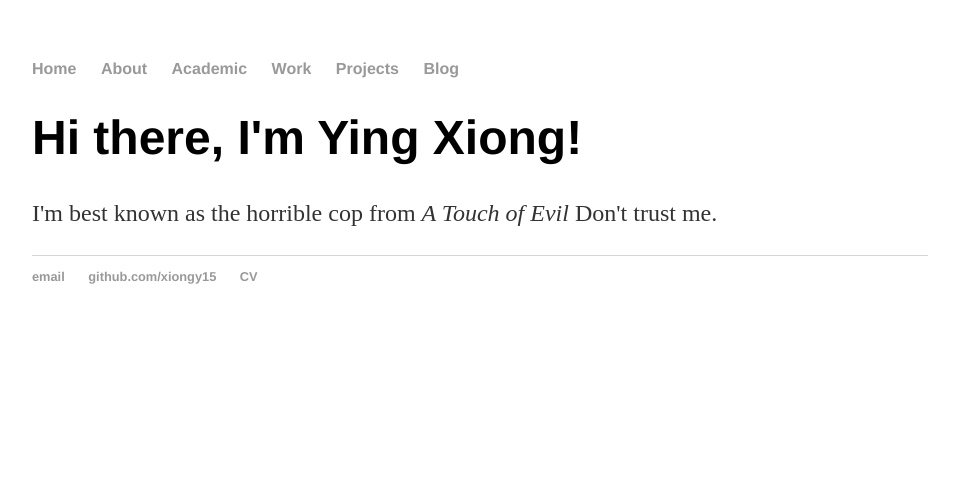
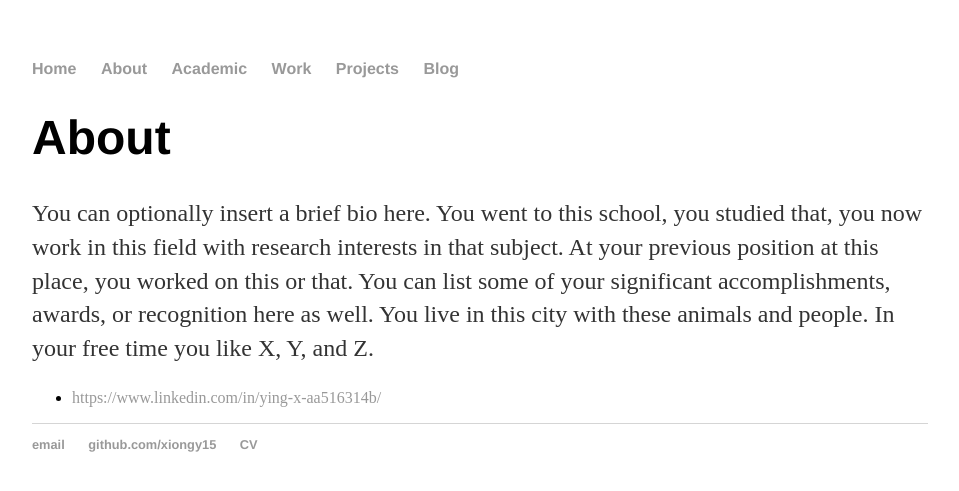
Before and after one commit to xiongy15/xiongy15.github.io, a Jekyll site: the page built from about/index.html, in a window 1280 px wide. Shown: the top 491 px of the page, without its empty margins (160-1119 px from the left). Built offline with Jekyll 4.4.1, drawn with Linux system fonts in a browser that asks for light colours.

Commit message:
Update index.html

```diff
--- a/about/index.html
+++ b/about/index.html
@@ -2,7 +2,11 @@
 layout: default
 title: Ying Xiong, About
 ---
-<div class="blurb">
-	<h1>Hi there, I'm Ying Xiong!</h1>
-	<p>I'm best known as the horrible cop from <em>A Touch of Evil</em> Don't trust me.
-</div><!-- /.blurb -->
+<div class="about">
+			<h1>About</h1>
+			<p>You can optionally insert a brief bio here. You went to this school, you studied that, you now work in this field with research interests in that subject. At your previous position at this place, you worked on this or that. You can list some of your significant accomplishments, awards, or recognition here as well. You live in this city with these animals and people. In your free time you like X, Y, and Z.</p>
+
+			<ul class="contacts">
+				<li><a href="#">https://www.linkedin.com/in/ying-x-aa516314b/</a></li>
+				</ul>
+		</div>
```
